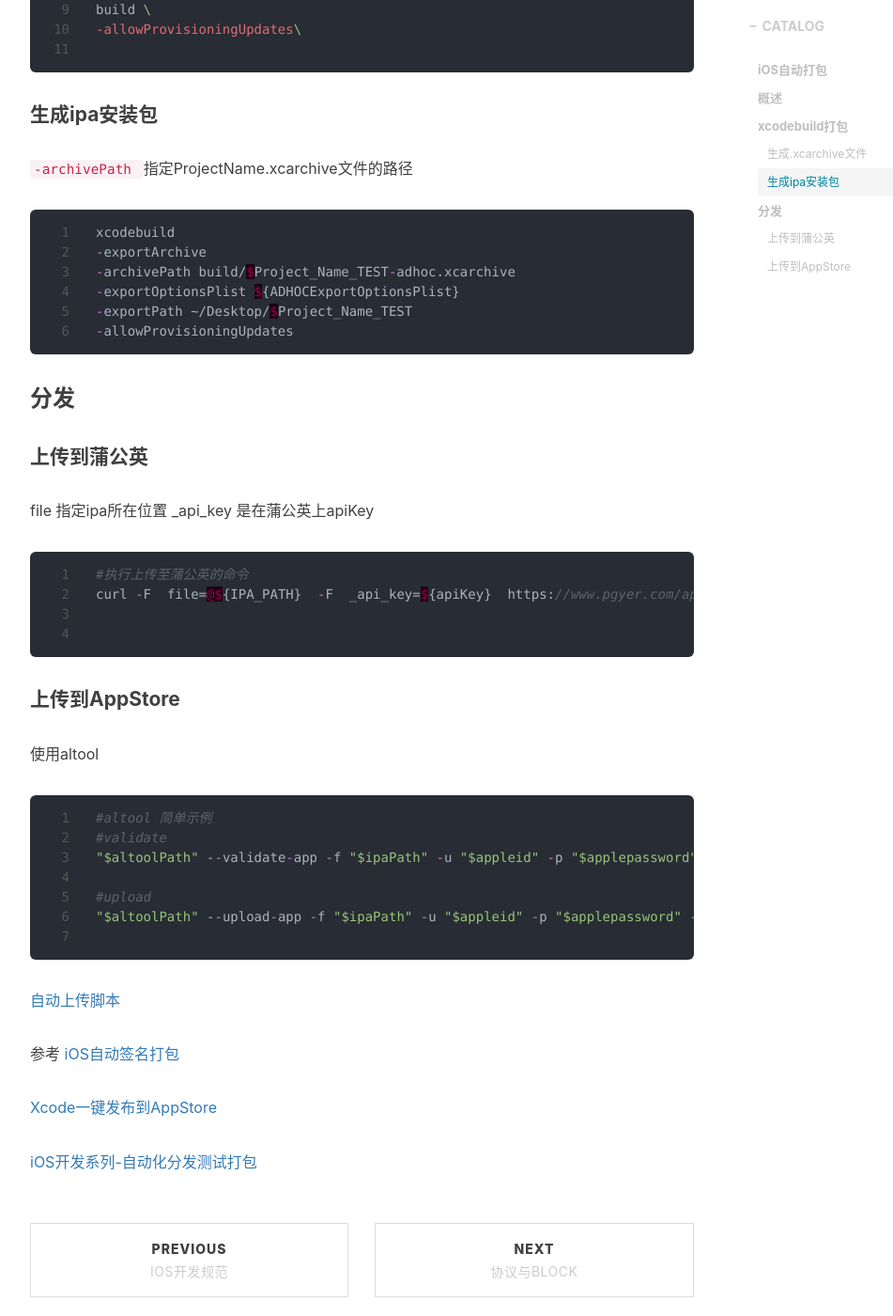
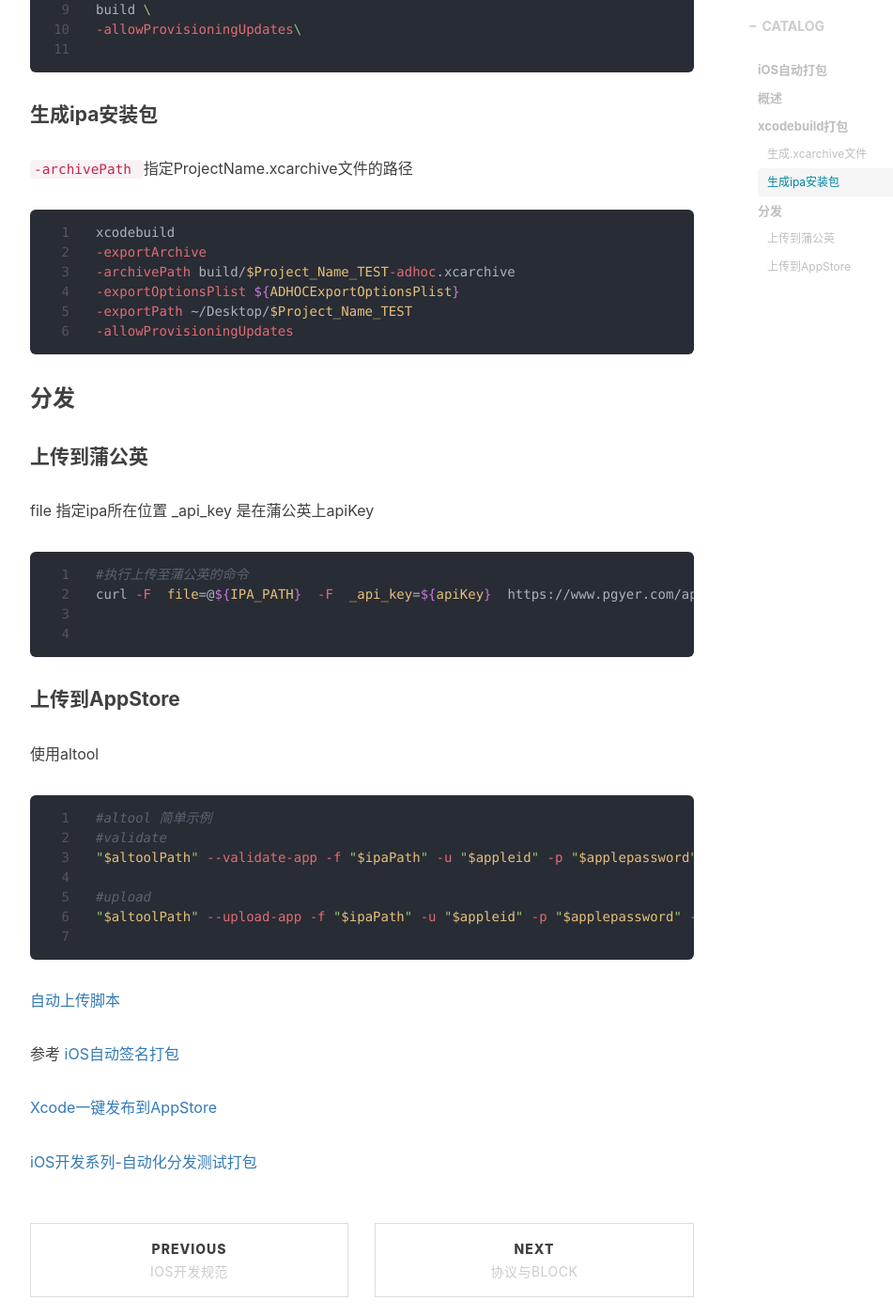
Before and after one commit to awanglilong/awanglilong.github.io, a Jekyll site: the page built from _posts/2018-6-26-iOSAutomaticPackaging.md, in a window 1280 px wide and 1400 px high, scrolled down 1648 px. Shown: the whole window at 94% size, without its empty margins (233-1184 px from the left). Built offline with Jekyll 4.4.1, drawn with Linux system fonts in a browser that asks for light colours; nearby versions of some CDN libraries; comment, search, counter and statistics services are not loaded.

Commit message:
Modify the format

````diff
--- a/_posts/2018-6-26-iOSAutomaticPackaging.md
+++ b/_posts/2018-6-26-iOSAutomaticPackaging.md
@@ -52,7 +52,7 @@ build \
 
 `-archivePath `指定ProjectName.xcarchive文件的路径
 
-```objc
+```shell
 xcodebuild
 -exportArchive
 -archivePath build/$Project_Name_TEST-adhoc.xcarchive
@@ -66,7 +66,7 @@ xcodebuild
 file 指定ipa所在位置
 _api_key 是在蒲公英上apiKey
 
-```objc
+```shell
 #执行上传至蒲公英的命令
 curl -F  file=@${IPA_PATH}  -F  _api_key=${apiKey}  https://www.pgyer.com/apiv2/app/upload
 
@@ -77,7 +77,7 @@ curl -F  file=@${IPA_PATH}  -F  _api_key=${apiKey}  https://www.pgyer.com/apiv2/
 #### 上传到AppStore
 使用altool
 
-```objc
+```shell
 #altool 简单示例
 #validate
 "$altoolPath" --validate-app -f "$ipaPath" -u "$appleid" -p "$applepassword" -t ios --output-format xml
````
Also changed, not shown: _posts/2018-06-21-iOS Standard.md (+0 -2 lines), _posts/2018-06-8-iOSText.markdown (+0 -13 lines), _posts/2018-12-6-vim.md (+6 -6 lines).
